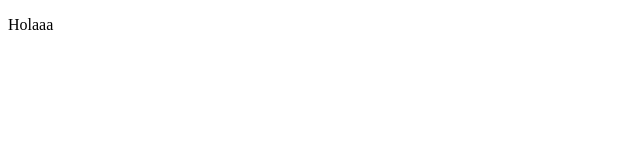
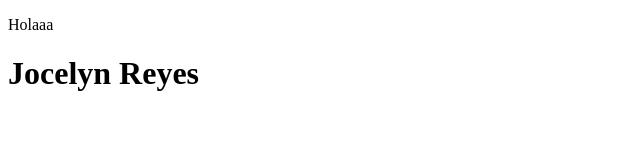
Before and after one commit to jossjox/prueba, a plain HTML site: page index.html in a window 1280 px wide. Shown: the whole page, without its empty margins (0-640 px from the left). Drawn offline with Linux system fonts and the light colour scheme.

Commit message:
2 divs añadidos y un h1 con nombre

```diff
--- a/index.html
+++ b/index.html
@@ -3,9 +3,16 @@
 <head>
 	<meta charset="UTF-8">
 	<meta name="viewport" content="width=device-width, initial-scale=1.0">
-	<title>Document</title>
+	<title>Git y github</title>
 </head>
 <body>
-	<p>Holaaa</p>
+	<div class="container">
+		<div class="row">
+			<div class="col">
+				<p>Holaaa</p>
+				<h1>Jocelyn Reyes</h1>
+			</div>
+		</div>
+	</div>
 </body>
 </html>
```
